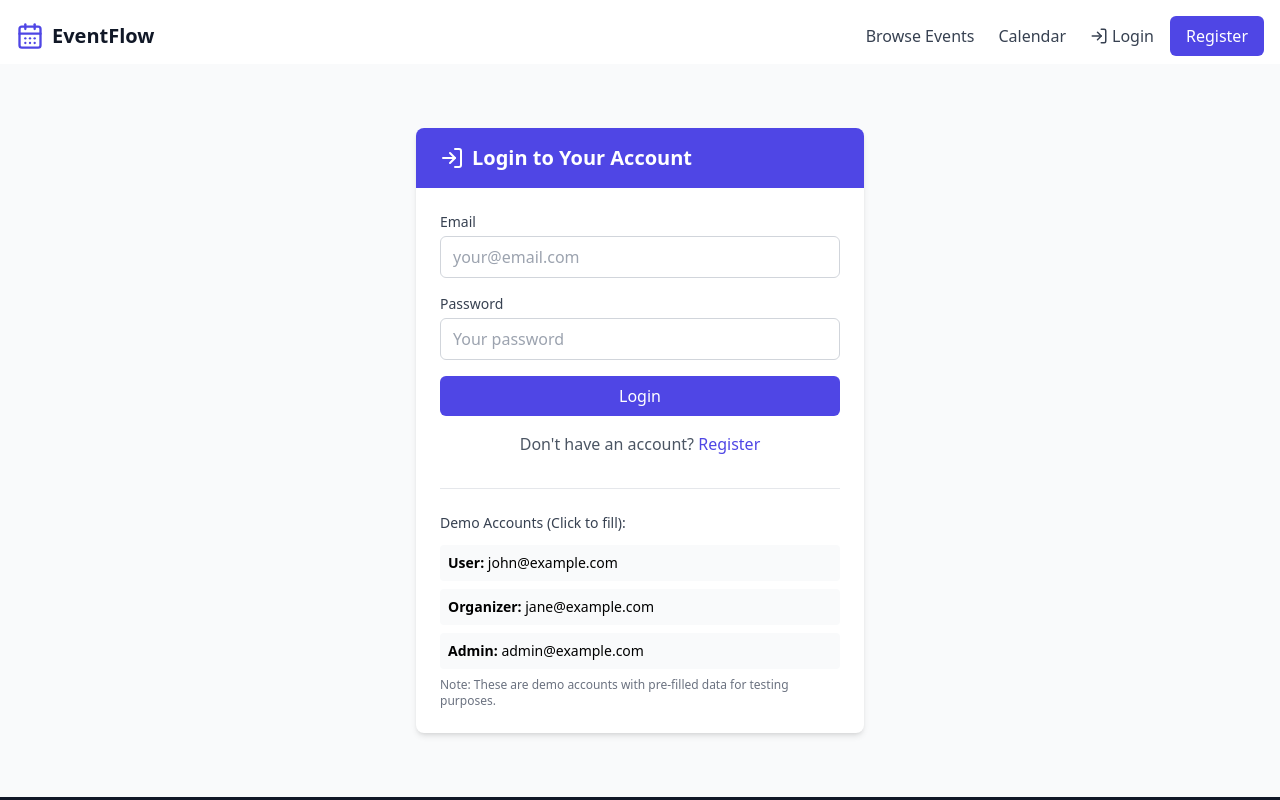
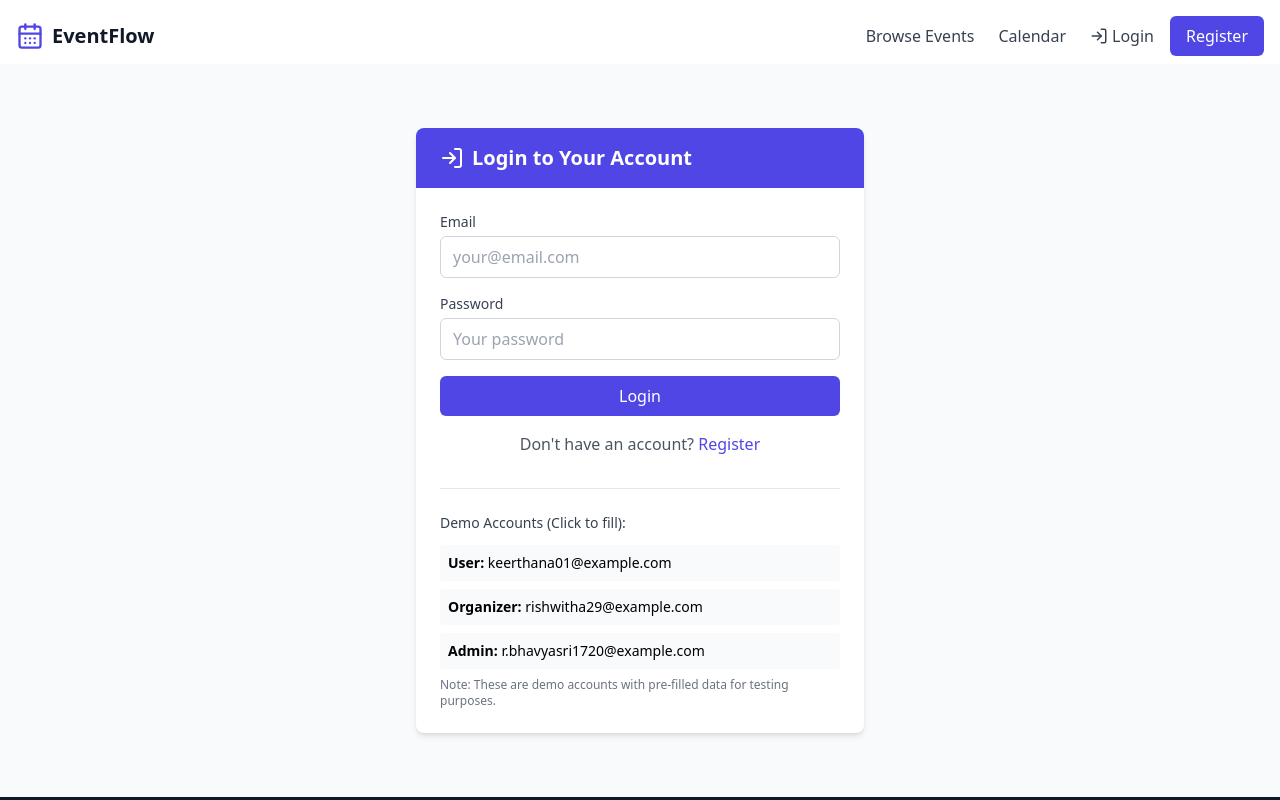
Before and after one commit to Sainathkk1709/event-dashboard, a React (Vite) app: page /login in a window 1280 px wide. Shown: the top 800 px of the page. Built offline with nearby package versions, Linux system fonts and the light colour scheme.

Commit message:
Update LoginForm.tsx

```diff
--- a/src/components/auth/LoginForm.tsx
+++ b/src/components/auth/LoginForm.tsx
@@ -69,9 +69,9 @@ const LoginForm: React.FC = () => {
 
   // Demo accounts for easy testing
   const demoAccounts = [
-    { type: 'User', email: 'john@example.com', password: 'password' },
-    { type: 'Organizer', email: 'jane@example.com', password: 'password' },
-    { type: 'Admin', email: 'admin@example.com', password: 'password' }
+    { type: 'User', email: 'keerthana01@example.com', password: 'keerthana01' },
+    { type: 'Organizer', email: 'rishwitha29@example.com', password: 'rishwitha29' },
+    { type: 'Admin', email: 'r.bhavyasri1720@example.com', password: 'sb@1720' }
   ];
 
   const fillDemoAccount = (email: string, password: string) => {
```
